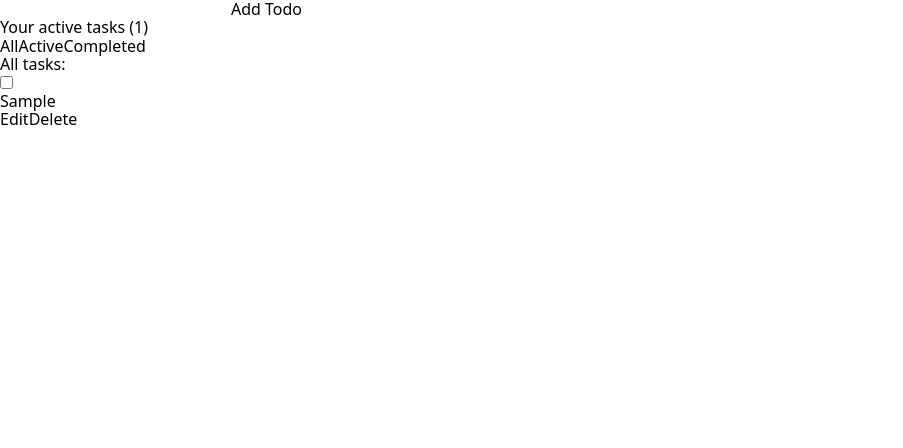
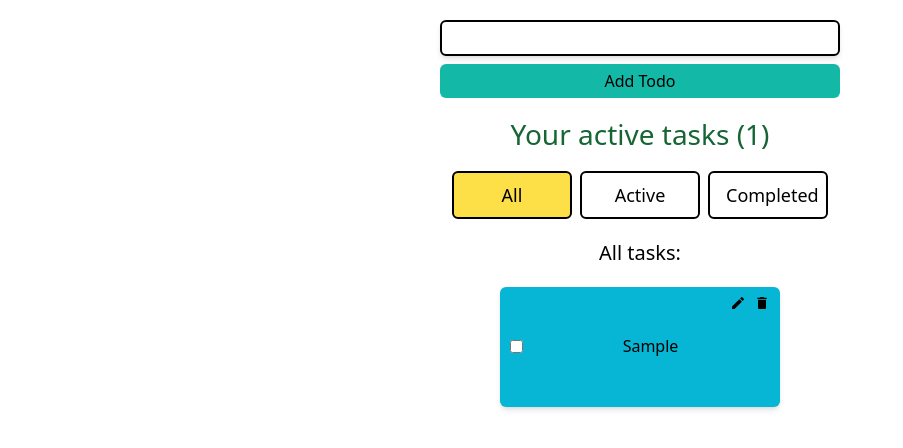
Before and after one commit to skabanets/todo-list, a React (Vite) app: page / in a window 1280 px wide. Both pictures are taken after typing "Sample" into the empty fields and a click on the button "Add Todo". Shown: the top 448 px of the page, without its empty margins (0-903 px from the left). Built offline with nearby package versions, Linux system fonts and the light colour scheme.

Commit message:
add styles for components

```diff
--- a/package.json
+++ b/package.json
@@ -15,6 +15,7 @@
     "react": "^18.2.0",
     "react-dom": "^18.2.0",
     "react-hook-form": "^7.49.3",
+    "react-icons": "^5.0.1",
     "react-redux": "^9.1.0",
     "redux-persist": "^6.0.0"
   },
--- a/src/components/AddTodoForm/AddTodoForm.jsx
+++ b/src/components/AddTodoForm/AddTodoForm.jsx
@@ -21,9 +21,18 @@ export const AddTodoForm = () => {
   };
 
   return (
-    <form onSubmit={handleSubmit}>
-      <input type="text" value={textTodo} name="text" onChange={handleChangeTodoText} required />
-      <button>Add Todo</button>
+    <form className="flex flex-col w-[400px] mx-auto gap-2 my-5" onSubmit={handleSubmit}>
+      <input
+        className="border-2 border-black rounded-md shadow-md h-8 px-2 py-4"
+        type="text"
+        value={textTodo}
+        name="text"
+        onChange={handleChangeTodoText}
+        required
+      />
+      <button className="bg-teal-500 py-2 rounded-md hover:bg-green-600 hover:text-white transition-colors duration-300">
+        Add Todo
+      </button>
     </form>
   );
 };
--- a/src/components/Filters/Filters.jsx
+++ b/src/components/Filters/Filters.jsx
@@ -1,18 +1,34 @@
-import { useDispatch } from 'react-redux';
-import { changeFilter } from '../../redux/todo/slice';
+import { useDispatch, useSelector } from 'react-redux';
+import { changeFilter, selectFilter } from '../../redux/todo/slice';
 
 export const Filters = () => {
   const dispatch = useDispatch();
+  const filter = useSelector(selectFilter);
+
+  const btnFilter =
+    'border-2 border-black px-4 py-2 rounded-md text-lg hover:text-white hover:bg-orange-400 w-[120px]';
 
   return (
-    <div>
-      <button type="button" onClick={() => dispatch(changeFilter('All'))}>
+    <div className="flex justify-center gap-2 my-5">
+      <button
+        className={`${btnFilter} ${filter === 'All' ? 'bg-yellow-300' : ''}`}
+        type="button"
+        onClick={() => dispatch(changeFilter('All'))}
+      >
         All
       </button>
-      <button type="button" onClick={() => dispatch(changeFilter('Active'))}>
+      <button
+        className={`${btnFilter} ${filter === 'Active' ? 'bg-yellow-300' : ''}`}
+        type="button"
+        onClick={() => dispatch(changeFilter('Active'))}
+      >
         Active
       </button>
-      <button type="button" onClick={() => dispatch(changeFilter('Complited'))}>
+      <button
+        className={`${btnFilter} ${filter === 'Completed' ? 'bg-yellow-300' : ''}`}
+        type="button"
+        onClick={() => dispatch(changeFilter('Completed'))}
+      >
         Completed
       </button>
     </div>
--- a/src/components/NotificationLine/NotificationLine.jsx
+++ b/src/components/NotificationLine/NotificationLine.jsx
@@ -7,9 +7,15 @@ export const NotificationLine = () => {
   const activeTodos = todos.reduce((total, item) => (!item.complited ? (total += 1) : total), 0);
 
   return (
-    <div>
-      {todos.length !== 0 && activeTodos !== 0 && <h2>{`Your active tasks (${activeTodos}) `}</h2>}
-      {todos.length !== 0 && activeTodos === 0 && <h2>All tasks completed!</h2>}
-    </div>
+    <>
+      {todos.length !== 0 && activeTodos !== 0 && (
+        <h2 className="flex justify-center my-5 text-[28px] text-green-800">{`Your active tasks (${activeTodos}) `}</h2>
+      )}
+      {todos.length !== 0 && activeTodos === 0 && (
+        <h2 className="flex justify-center my-5 text-[28px] text-green-800">
+          All tasks completed!
+        </h2>
+      )}
+    </>
   );
 };
--- a/src/components/TodoList/Todolist.jsx
+++ b/src/components/TodoList/Todolist.jsx
@@ -11,9 +11,9 @@ export const TodoList = () => {
 
   return (
     <>
-      <h2>{`${filter} tasks:`}</h2>
+      <h2 className="flex justify-center text-xl">{`${filter} tasks:`}</h2>
       {filteredTodos.length ? (
-        <ul>
+        <ul className="flex flex-wrap w-[900px] gap-5 justify-center mx-auto my-5">
           {filteredTodos.map(todo => (
             <TodoListItem key={todo.id} {...todo} />
           ))}
--- a/src/components/TodoListItem/TodoListItem.jsx
+++ b/src/components/TodoListItem/TodoListItem.jsx
@@ -8,6 +8,8 @@ import {
 } from '../../redux/todo/slice';
 import { useState } from 'react';
 import { findTodo } from '../../helpers/findTodo';
+import { MdEdit } from 'react-icons/md';
+import { MdDelete } from 'react-icons/md';
 
 export const TodoListItem = ({ id, text, complited, isEdit }) => {
   const todos = useSelector(selectTodos);
@@ -25,30 +27,49 @@ export const TodoListItem = ({ id, text, complited, isEdit }) => {
 
   const handleAceptEdit = () => {
     if (findTodo(textTodo, todos)) return;
+
+    if (!textTodo) {
+      alert('Поле не должно быть пустым! ');
+      return;
+    }
+
     dispatch(editTodo({ id, textTodo }));
   };
 
   return (
-    <li>
+    <li className="flex justify-center w-[280px] h-[120px] border-1 border-black shadow-md rounded-md bg-cyan-500 p-[10px] relative">
       {!isEdit ? (
-        <div>
+        <div className="flex flex-row items-center gap-2 w-full">
           <input
             type="checkbox"
             checked={complited}
             onChange={() => dispatch(toggleTodoComplited(id))}
           />
-          <p>{text}</p>
-          <button type="button" onClick={() => editTodoText(text, id)}>
-            Edit
-          </button>
-          <button type="button" onClick={() => dispatch(deleteTodo(id))}>
-            Delete
-          </button>
+          <p className="h-[60px] w-[240px] flex items-center justify-center overflow-y-auto text-center">
+            {text}
+          </p>
+          <div className="flex gap-2 absolute top-0 right-0 transform -translate-x-1/4 translate-y-2/4">
+            <button type="button" onClick={() => editTodoText(text, id)}>
+              <MdEdit className="hover:fill-[#800080]" />
+            </button>
+            <button type="button" onClick={() => dispatch(deleteTodo(id))}>
+              <MdDelete className="hover:fill-red-600" />
+            </button>
+          </div>
         </div>
       ) : (
-        <div>
-          <input type="text" value={textTodo} onChange={handleChangeTodoText} />
-          <button type="button" onClick={handleAceptEdit}>
+        <div className="flex flex-col justify-center items-center gap-2">
+          <textarea
+            className="resize-none rounded-md p-2.5 h-[60px] w-[240px] overflow-y-auto"
+            type="text"
+            value={textTodo}
+            onChange={handleChangeTodoText}
+          />
+          <button
+            className="border-2 border-black rounded-md w-[80px] text-[14px] py-[4px] bg-slate-300"
+            type="button"
+            onClick={handleAceptEdit}
+          >
             Accept
           </button>
         </div>
```
Also changed, not shown: 1 other file (tests, documents, lock files or other folders).
